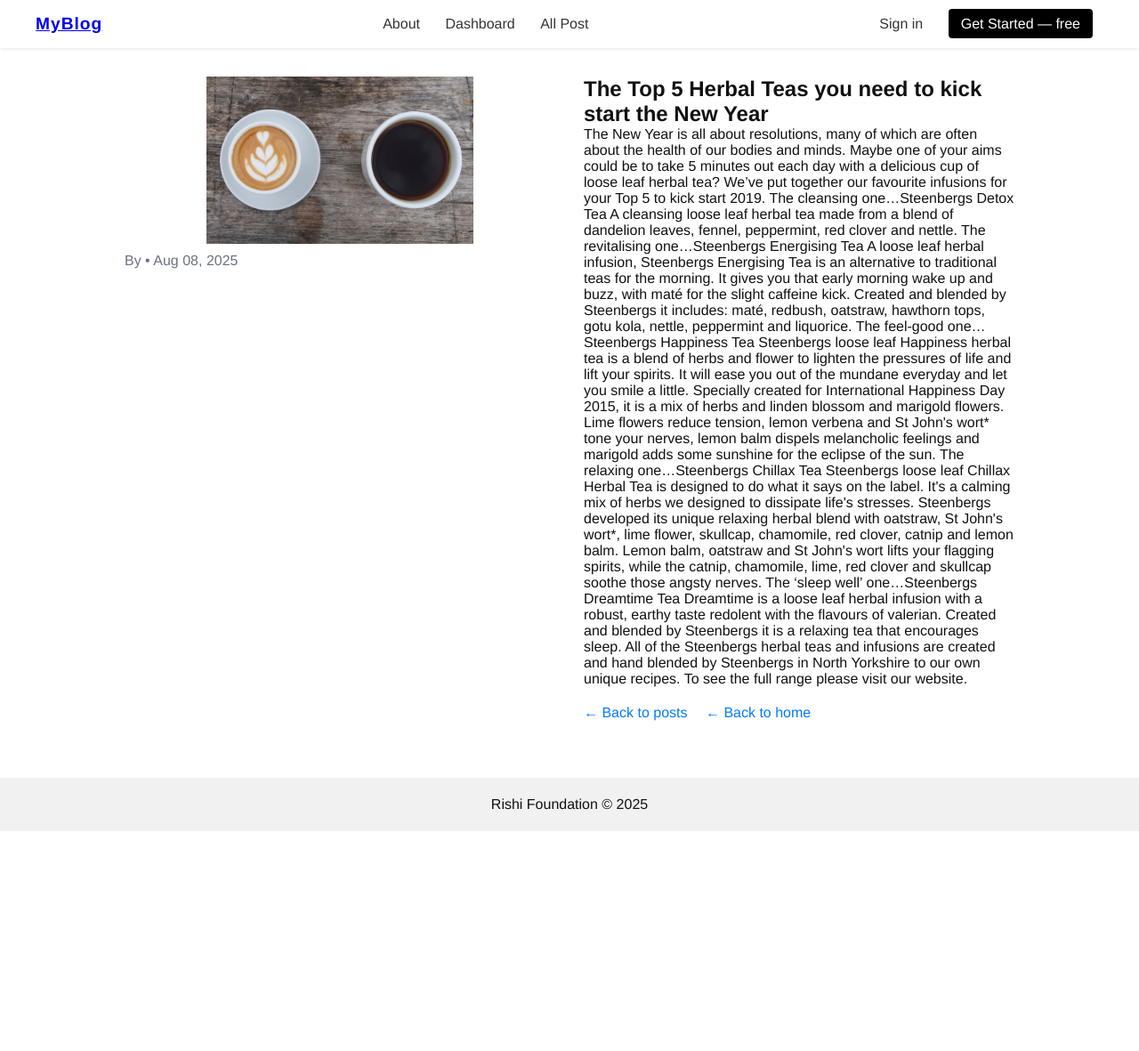
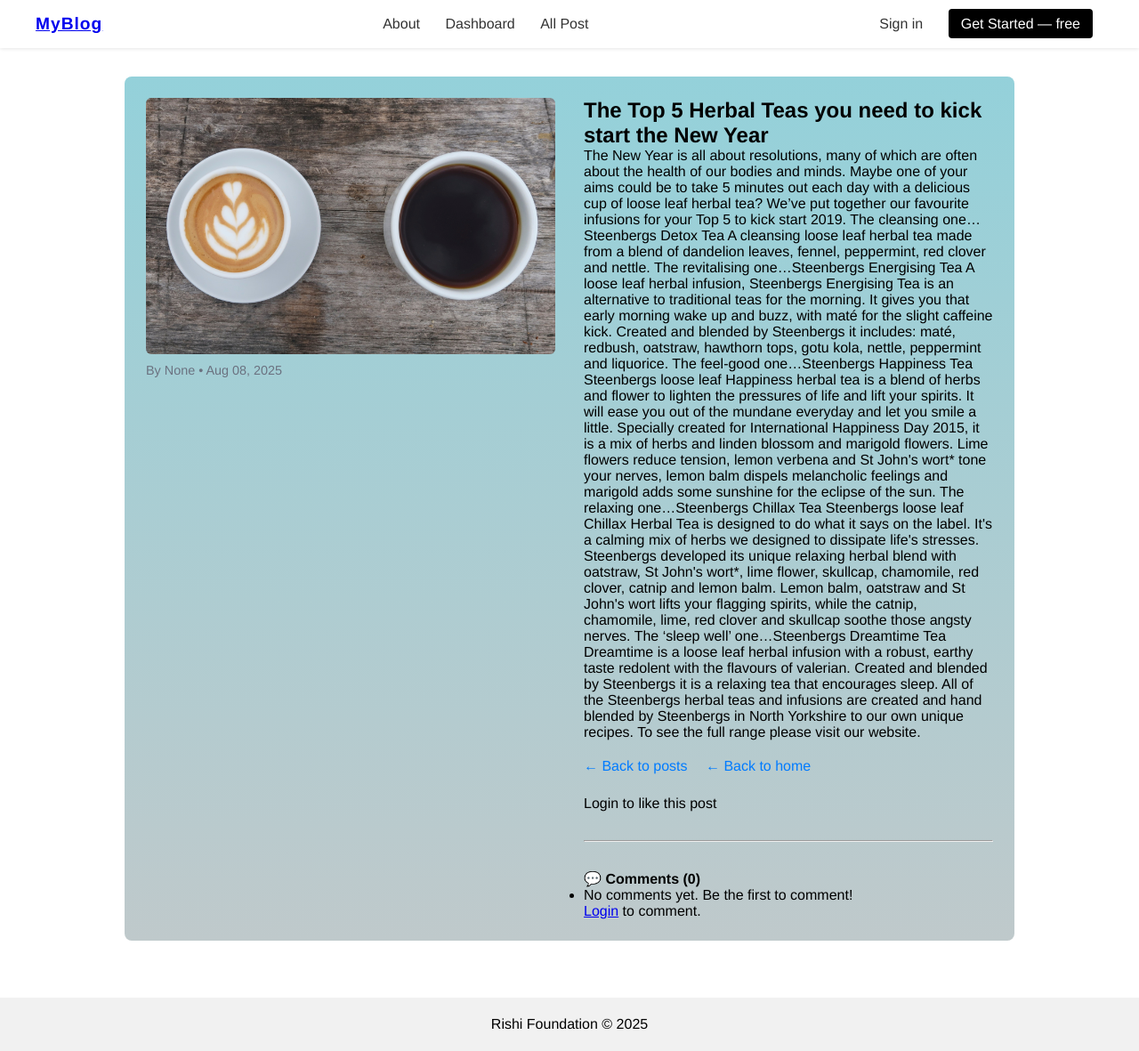
Before and after one commit to Rishijha121003/blog_project, a Django app: page /post/6/ in a window 1280 px wide. Shown: the whole page at 89% size. Before the commit the page ends 934 px from the top, so only its background shows below. Run offline with Django 4.2, Linux system fonts and the light colour scheme; data comes from the database, SQL or seed files in the repository; some libraries are stand-ins or nearby versions.

Commit message:
comments and like added

```diff
--- a/blog/forms.py
+++ b/blog/forms.py
@@ -5,3 +5,13 @@ class PostForm(forms.ModelForm):
     class Meta:
         model = Post
         fields = ['title', 'content', 'image', 'category']
+
+from .models import Comment
+
+class CommentForm(forms.ModelForm):
+    class Meta:
+        model = Comment
+        fields = ['content']
+        widgets = {
+            'content': forms.Textarea(attrs={'rows': 2, 'placeholder': 'Write your comment...'}),
+        }
--- a/blog/static/css/style.css
+++ b/blog/static/css/style.css
@@ -7,12 +7,14 @@
   box-sizing: border-box;
   font-family: 'Helvetica Neue', sans-serif;
 }
+html, body {
+  height: 100%;
+}
 
 body {
-  color: #111;
-  background: #fff;
+  display: flex;
+  flex-direction: column;
 }
-
 /* ==========================
    NAVBAR STYLING
 ========================== */
@@ -48,7 +50,9 @@ body {
   padding: 8px 14px;
   border-radius: 4px;
 }
-
+main {
+  flex: 1;
+}
 .ghost-navbar .auth-links .btn-primary:hover {
   opacity: 0.9;
 }
--- a/blog/template/blog/base.html
+++ b/blog/template/blog/base.html
@@ -33,9 +33,9 @@
     </div>
   </header>
 
-  {% block hero %}{% endblock %}
 
-  <main>
+
+
     <div class="wrapper">
       {% block content %}{% endblock %}
     </div>
--- a/blog/template/blog/edit_blog.html
+++ b/blog/template/blog/edit_blog.html
@@ -5,9 +5,9 @@
 
 {% block content %}
   <h1>Edit Content</h1>
-  <form method="post" class="card">
+  <form method="POST" enctype="multipart/form-data" >
     {% csrf_token %}
     {{ form.as_p }}
     <button type="submit">Update</button>
-  </form>
+</form>
 {% endblock %}
--- a/blog/template/blog/login.html
+++ b/blog/template/blog/login.html
@@ -27,7 +27,7 @@
     </form>
 
     <p class="disclaimer">
-      Don’t have an account? <a href="{% url 'register' %}">Register here</a>.
+      Don't have an account? <a href="{% url 'register' %}">Register here</a>.
     </p>
   </div>
 
--- a/blog/template/blog/post_detail.html
+++ b/blog/template/blog/post_detail.html
@@ -1,52 +1,91 @@
 {% extends 'blog/base.html' %}
 {% load static %}
+{% load humanize %}
+
 {% block title %}{{ post.title }} | MyBlog{% endblock %}
 
 {% block content %}
-<article class="post-detail" style="max-width: 1000px; margin: 2rem auto; display: grid; grid-template-columns: 1fr 1fr; gap: 2rem; align-items: start;">
-  <div class="left-col">
+
+<article class="post-detail"
+         style="max-width: 1000px; margin: 2rem auto;
+                display: grid; grid-template-columns: 1fr 1fr; gap: 2rem;
+                align-items: start; background: linear-gradient(180deg, #94d1da 0%, #bfc9cb 100%); padding: 1.5rem; border-radius: 8px;">
+
+  <!-- Left Column -->
+  <div>
     {% if post.image %}
-      <img src="{{ post.image.url }}" alt="{{ post.title }}" class="post-image">
+      <img src="{{ post.image.url }}" alt="{{ post.title }}" class="post-image" style="max-width: 100%; border-radius: 6px;">
     {% endif %}
-    <div class="post-content">
-    {{ safe }}
-    </div>
-    <p class="meta" style="color:#6b7280; margin-top: 0.5rem;">By {{ post.author }} • {{ post.created_at|date:"M d, Y" }}</p>
+
+    <p class="meta" style="color:#6b7280; margin-top: 0.5rem; font-size: 0.9rem;">
+      By {{ post.author }} • {{ post.created_at|date:"M d, Y" }}
+    </p>
   </div>
 
+  <!-- Right Column -->
   <div class="right-col">
     <h1 style="margin-top:0;">{{ post.title }}</h1>
-
 
     <div class="post-content">
       {{ post.content|safe }}
     </div>
 
+    <!-- Actions -->
     <div class="post-actions" style="margin-top:1.25rem;">
       <a href="{% url 'show_blog' %}" style="margin-right:1rem;">← Back to posts</a>
-         <a href="{% url 'home' %}" style="margin-right:1rem;">← Back to home</a>
-
+      <a href="{% url 'home' %}" style="margin-right:1rem;">← Back to home</a>
 
       {% if user.is_authenticated and user == post.author %}
         <a href="{% url 'edit_post' id=post.id %}" style="margin-right:0.75rem;">Edit</a>
         <a href="{% url 'delete_post' id=post.id %}">Delete</a>
       {% endif %}
     </div>
+
+    <!-- Like Button -->
+    <div style="margin-top: 1.5rem;">
+      {% if user.is_authenticated %}
+        <form action="{% url 'like_post' post.pk %}" method="POST">
+          {% csrf_token %}
+          {% if user in post.likes.all %}
+            <button type="submit" class="btn btn-danger">Unlike</button>
+          {% else %}
+            <button type="submit" class="btn btn-primary">Like</button>
+          {% endif %}
+          <span style="margin-left: 0.5rem;">{{ post.total_likes }} Likes ❤️</span>
+        </form>
+      {% else %}
+        <p>Login to like this post</p>
+      {% endif %}
+    </div>
+
+    <!-- Comments Section -->
+    <hr style="margin: 2rem 0;">
+
+    <h4>💬 Comments ({{ comments.count }})</h4>
+
+    <ul class="list-group mb-3">
+      {% for comment in comments %}
+        <li class="list-group-item" style="background: #f8f9fa; margin-bottom: 5px; border-radius: 5px;">
+          <strong>{{ comment.user.username }}</strong> — {{ comment.content }}
+          <small class="text-muted" style="float: right;">{{ comment.created_at|naturaltime }}</small>
+        </li>
+      {% empty %}
+        <li class="list-group-item">No comments yet. Be the first to comment!</li>
+      {% endfor %}
+    </ul>
+
+    <!-- Add Comment Form -->
+    {% if user.is_authenticated %}
+      <form method="post">
+        {% csrf_token %}
+        {{ form.as_p }}
+        <button type="submit" class="btn btn-success">Add Comment</button>
+      </form>
+    {% else %}
+      <p><a href="{% url 'login' %}">Login</a> to comment.</p>
+    {% endif %}
+
   </div>
 </article>
 
-<!-- Optional: show other posts by same author (if you want) -->
-{% comment %}
-<div style="max-width:1000px; margin: 2rem auto;">
-  <h3>More from {{ post.author }}</h3>
-  <div style="display:flex; gap:1rem; flex-wrap:wrap;">
-    {% for blog in blogs %}
-      <div style="width:240px; border:1px solid #eee; padding:12px; border-radius:8px;">
-        <a href="{% url 'post_detail' id=blog.id %}"><strong>{{ blog.title }}</strong></a>
-      </div>
-    {% endfor %}
-  </div>
-</div>
-{% endcomment %}
-
 {% endblock %}
--- a/blog/views.py
+++ b/blog/views.py
@@ -1,70 +1,125 @@
 from django.shortcuts import render, redirect, get_object_or_404
-from django.http import HttpResponseRedirect
 from django.contrib import messages
 from django.contrib.auth.decorators import login_required
 from django.contrib.auth import authenticate, login, logout
-from django.urls import reverse
 from django.contrib.auth.models import User
 from .forms import PostForm
-from .models import Post, Blog, Category
-from collections import defaultdict
+from .models import Post, Category
 
-from django.utils import timezone
+
+# Base template render
 def base(request):
     return render(request, 'blog/base.html')
 
 
-
-
-
-
+# Home page with optional category filter
 @login_required
 def home(request):
     category_id = request.GET.get('category')
-    if category_id:
-        posts = Post.objects.filter(category__id=category_id).order_by('-created_at')
-    else:
-        posts = Post.objects.all().order_by('-created_at')
-
-    categories = Category.objects.all()  # ye navbar ke liye chahiye
-
+    posts = Post.objects.filter(category__id=category_id).order_by('-created_at') if category_id else Post.objects.all().order_by('-created_at')
+    categories = Category.objects.all()
     return render(request, 'blog/home.html', {'posts': posts, 'categories': categories})
 
 
+# Create a new post
 @login_required
 def create_post(request):
     if request.method == 'POST':
         form = PostForm(request.POST)
         if form.is_valid():
             form.save()
-            return redirect('home')  # ya jahan redirect karna ho
+            return redirect('home')
     else:
         form = PostForm()
     return render(request, 'blog/create_post.html', {'form': form})
 
 
+# Show all blogs with category filter
+def show_blog(request):
+    selected_categories = request.GET.getlist('category')
+    posts = Post.objects.filter(category__in=selected_categories) if selected_categories else Post.objects.all()
+    categories = dict(Post.CATEGORY_CHOICES)
+    return render(request, 'blog/show_blog.html', {
+        'posts': posts,
+        'categories': categories,
+        'selected_categories': selected_categories
+    })
 
 
+# View a single blog post
+from .forms import CommentForm
 
-# views.py
 def post_detail(request, id):
     post = get_object_or_404(Post, id=id)
-    return render(request, 'blog/post_detail.html', {'post': post})
+    comments = post.comments.all().order_by('-created_at')
 
+    if request.method == "POST":
+        form = CommentForm(request.POST)
+        if form.is_valid():
+            comment = form.save(commit=False)
+            comment.post = post
+            comment.user = request.user
+            comment.save()
+            return redirect('post_detail', id=post.id)
+    else:
+        form = CommentForm()
+
+    return render(request, 'blog/post_detail.html', {
+        'post': post,
+        'comments': comments,
+        'form': form
+    })
+
+
+@login_required
+def like_post(request, pk):
+    post = get_object_or_404(Post, id=pk)
+
+    if post.likes.filter(id=request.user.id).exists():
+        post.likes.remove(request.user)  # Unlike
+    else:
+        post.likes.add(request.user)  # Like
+
+    return redirect('post_detail', id=pk)  # apne url ke hisaab se change karo
+
+# Edit a blog post
+@login_required
+def edit_blog(request, id):
+    post = get_object_or_404(Post, id=id)
+    if request.method == 'POST':
+        form = PostForm(request.POST, request.FILES, instance=post)
+        if form.is_valid():
+            form.save()
+            return redirect('post_detail', id=post.id)
+    else:
+        form = PostForm(instance=post)
+    return render(request, 'blog/edit_blog.html', {'form': form, 'post': post})
+
+
+# Delete a blog post
+@login_required
+def delete_blog(request, id):
+    post = get_object_or_404(Post, id=id)
+    if request.method == 'POST':
+        post.delete()
+        return redirect('show_blog')
+    return render(request, 'blog/delete_blog.html', {'post': post})
+
+
+# User authentication views
 def user_login(request):
     if request.method == 'POST':
         username = request.POST.get('username')
         password = request.POST.get('password')
         user = authenticate(request, username=username, password=password)
-
-        if user is not None:
+        if user:
             login(request, user)
-            return redirect('home')  # ya jahan redirect karna ho
+            return redirect('home')
         else:
             messages.error(request, 'Invalid username or password')
             return redirect('login')
+    return render(request, 'blog/login.html')
 
-    return render(request, 'blog/login.html')
 
 def register_view(request):
     if request.method == 'POST':
@@ -81,49 +136,18 @@ def register_view(request):
             messages.error(request, "Username already exists.")
             return redirect('login')
 
-        user = User.objects.create_user(username=username, email=email, password=password)
-        user.save()
+        User.objects.create_user(username=username, email=email, password=password)
         messages.success(request, "Registration successful. Please log in.")
         return redirect('login')
 
     return render(request, 'blog/register.html')
+
+
 def custom_logout(request):
     logout(request)
     return redirect('login')
-def show_blog(request):
-    selected_categories = request.GET.getlist('category')  # e.g. ['tech', 'travel']
-
-    if selected_categories:
-        posts = Post.objects.filter(category__in=selected_categories)
-    else:
-        posts = Post.objects.all()
-
-    categories = dict(Post.CATEGORY_CHOICES)  # {'tech': 'Tech', 'travel': 'Travel', ...}
-
-    return render(request, 'blog/show_blog.html', {
-        'posts': posts,
-        'categories': categories,
-        'selected_categories': selected_categories
-    })
 
 
-def edit_blog(request, id):
-    post = get_object_or_404(Post, id=id)
-    if request.method == 'POST':
-        form = PostForm(request.POST, instance=post)
-        if form.is_valid():
-            form.save()
-            return redirect('post_detail', id=post.id)
-    else:
-        form = PostForm(instance=post)
-    return render(request, 'blog/edit_blog.html', {'form': form, 'post': post})
-def delete_blog(request, id):
-    post = get_object_or_404(Post, id=id)
-    if request.method == 'POST':
-        post.delete()
-        return redirect('show_blog')  # ✅ without arguments
-
-    return render(request, 'blog/delete_blog.html', {'post': post})
-
+# About page
 def about(request):
     return render(request, 'blog/about.html')
--- a/blog_project/settings.py
+++ b/blog_project/settings.py
@@ -104,6 +104,7 @@ TIME_ZONE = 'UTC'
 USE_I18N = True
 
 USE_TZ = True
+LOGIN_REDIRECT_URL = '/'
 
 
 # Static files (CSS, JavaScript, Images)
--- a/blog_project/urls.py
+++ b/blog_project/urls.py
@@ -5,6 +5,7 @@ from django.conf import settings
 from django.conf.urls.static import static
 from django.urls import path, include
 from blog import views
+
 from django.contrib.auth import views as auth_views
 
 urlpatterns = [
@@ -28,6 +29,7 @@ urlpatterns = [
     # Post Detail & Operations
     # urls.py
     path('post/<int:id>/', views.post_detail, name='post_detail'),
+     path('like/<int:pk>/', views.like_post, name='like_post'),
     path('post/<int:id>/edit/', views.edit_blog, name='edit_blog'),
     path('post/<int:id>/delete/', views.delete_blog, name='delete_blog'),
 
```
Also changed, not shown: other parts of blog/static/css/style.css (+73 -22 lines), blog/models.py (+20 -0 lines), blog/template/blog/about.html (+3 -5 lines), blog/template/blog/home.html (+27 -24 lines), blog/template/blog/show_blog.html (+48 -22 lines), blog/migrations/0006_post_likes_delete_blogpost.py (added), blog/migrations/0007_post_author.py (added), blog/migrations/0008_comment.py (added), db.sqlite3. Lines whose indentation alone changed are shown as unchanged.
